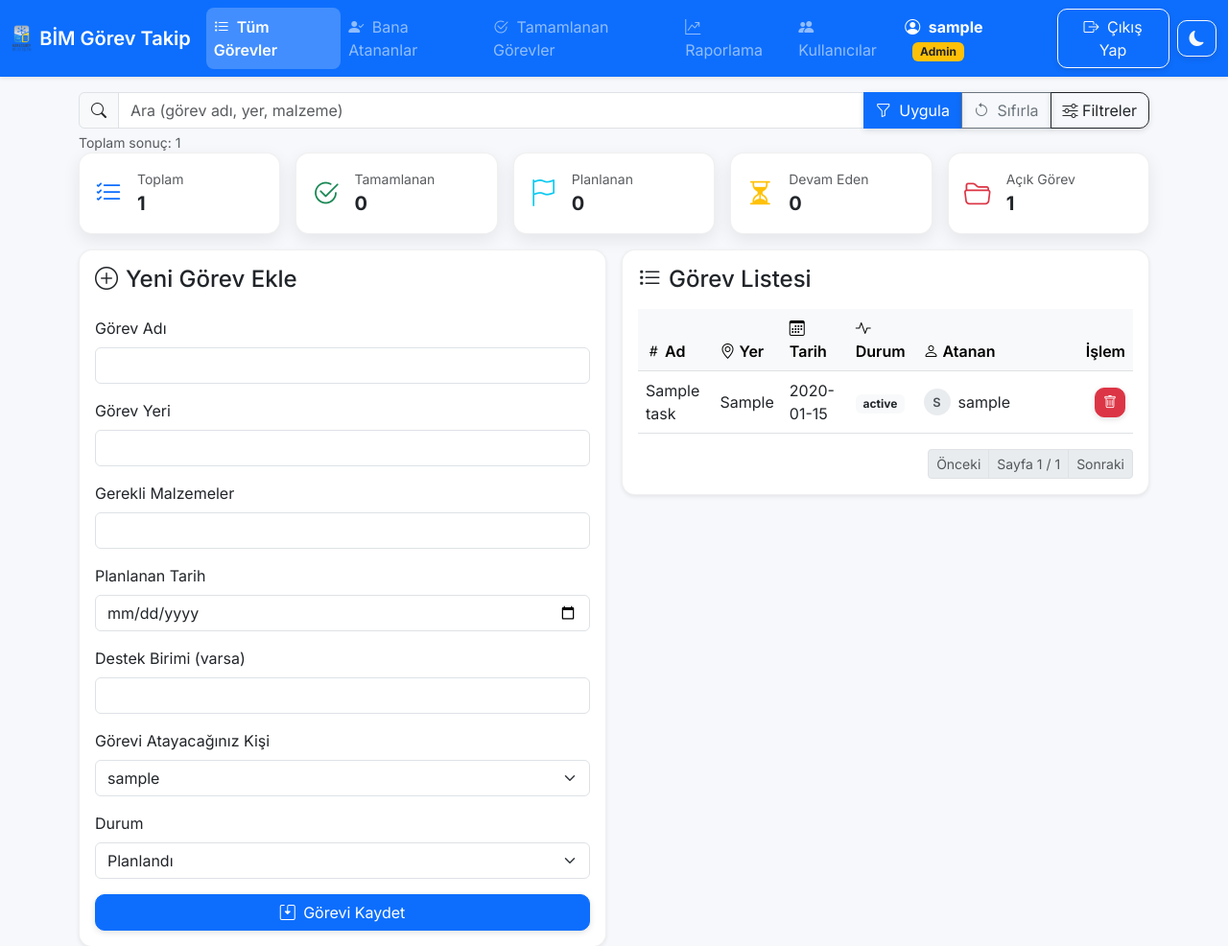
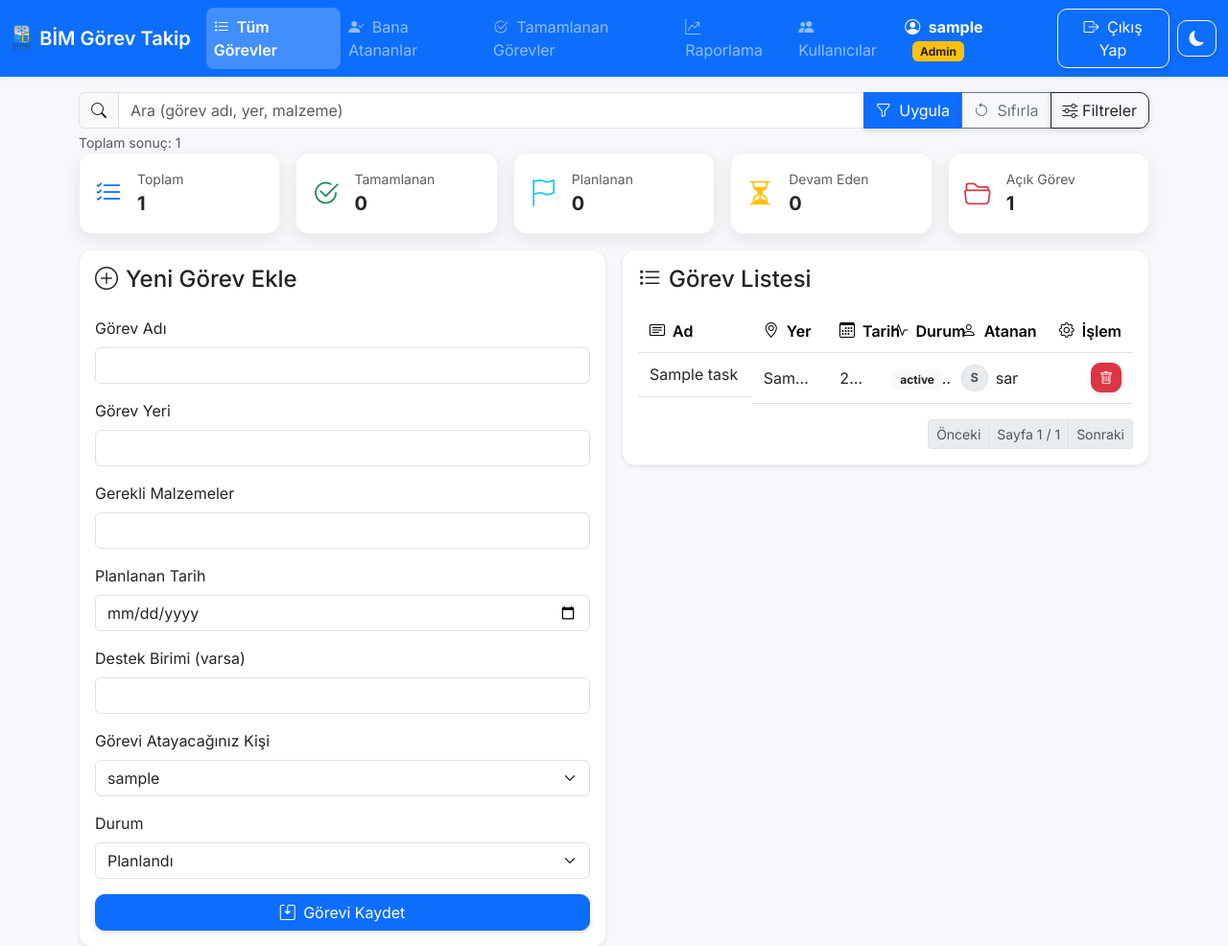
Before and after one commit to Rudywizz/gorevtakipneon, a Flask app: page /dashboard in a window 1280 px wide. Shown: the top 986 px of the page at 96% size. Run offline with Flask 3, Linux system fonts and the light colour scheme; the first user in the database is signed in; tables that the repository leaves empty hold one stand-in row (Sample ...); some libraries are stand-ins or nearby versions.

Commit message:
UI güncelleme: tablo kayma fix + görünüm iyileştirmeleri

```diff
--- a/static/css/ui.css
+++ b/static/css/ui.css
@@ -1,91 +1,152 @@
-/* Hafif yükselti ve modern görünüm */
-.card-raise {
-  border: 1px solid rgba(0,0,0,.08);
-  box-shadow: 0 2px 10px rgba(0,0,0,.04);
-  border-radius: 1rem;
+/* ========================================================================
+   BİM Görev Takip – UI helpers (temizlenmiş sürüm)
+   - Kart yükseltisi (card-raise / card-elevate)
+   - Durum pill'leri (status-pill)
+   - Tablo hizalama + hover şeridi hot-fix
+   - Yardımcılar (clip, avatar, btn-elevate)
+   - Dark-mode uyumu
+   ====================================================================== */
+
+/* --- Kart yükseltisi -------------------------------------------------- */
+.card-raise,
+.card-elevate{
+  border:1px solid rgba(0,0,0,.06);
+  border-radius:14px;
+  box-shadow:0 6px 18px rgba(0,0,0,.08);
+  background:var(--bs-body-bg,#fff);
+}
+.card-raise:hover,
+.card-elevate:hover{ box-shadow:0 10px 24px rgba(0,0,0,.12); }
+
+/* Dark mode kart */
+body.dark-mode .card-raise,
+body.dark-mode .card-elevate{
+  border-color:#333; background:#1e1e1e;
+  box-shadow:0 6px 18px rgba(0,0,0,.6);
+}
+body.dark-mode .card-raise:hover,
+body.dark-mode .card-elevate:hover{ box-shadow:0 10px 28px rgba(0,0,0,.7); }
+
+/* --- Tek satır ellipsis ---------------------------------------------- */
+.clip{ max-width:320px; overflow:hidden; text-overflow:ellipsis; white-space:nowrap; }
+.clip-sm{ max-width:240px; } .clip-lg{ max-width:360px; }
+
+/* --- Durum pill'leri (pastel) ---------------------------------------- */
+.status-pill{
+  display:inline-flex; align-items:center; gap:.25rem;
+  padding:.15rem .55rem; border-radius:999px;
+  font-size:.85rem; font-weight:600; line-height:1.1;
+  border:1px solid rgba(0,0,0,.08); background:#f7f9fc;
+  vertical-align:middle;
+}
+.status-done{        background:#e8f7ee; border-color:#c8ebd6; color:#166534; }
+.status-in-progress,
+.status-in_progress{ background:#fff7e6; border-color:#ffe4b3; color:#8a6d00; }
+.status-waiting{     background:#eef1f6; border-color:#dfe5f0; color:#344767; }
+.status-planned{     background:#eef7ff; border-color:#d6ecff; color:#0b5ed7; }
+.status-cancelled{   background:#fdecec; border-color:#f7c8c8; color:#9d1c1c; }
+.status-unknown{     background:#f1f3f5; border-color:#dee2e6; color:#495057; }
+
+body.dark-mode .status-pill{ background:#1f2430; border-color:#2b3140; color:#e6eefc; }
+
+/* --- Butonlar --------------------------------------------------------- */
+.btn-elevate{ box-shadow:0 2px 6px rgba(0,0,0,.12); border-radius:10px; }
+.btn-elevate:hover{ box-shadow:0 6px 14px rgba(0,0,0,.18); transform:translateY(-1px); }
+.btn-elevate:active{ transform:translateY(0); box-shadow:0 3px 8px rgba(0,0,0,.16); }
+.btn:focus-visible{ box-shadow:0 0 0 .25rem rgba(13,110,253,.25); }
+
+/* --- Avatar (ilk harf balonu) ---------------------------------------- */
+.avatar-initial{
+  display:inline-flex; width:28px; height:28px; border-radius:50%;
+  align-items:center; justify-content:center;
+  font-weight:700; font-size:.8rem;
+  background:#e9ecef; color:#495057; border:1px solid rgba(0,0,0,.05);
+}
+body.dark-mode .avatar-initial{ background:#2a2a2a; color:#e6e6e6; border-color:#3a3a3a; }
+
+/* =====================================================================
+   TABLOLAR – sabit yerleşim, taşma kontrolü ve düzgün hover şeridi
+   =================================================================== */
+.table td, .table th{ vertical-align:middle; hyphens:none; word-break:keep-all; }
+.table thead th{ background:var(--bs-tertiary-bg,#f8f9fa); position:relative; z-index:1; }
+body.dark-mode .table thead th{ background:#242424; }
+
+/* Sabit sütun yerleşimi */
+.table-fixed{ table-layout:fixed; width:100%; }
+
+/* colgroup için genişlik yardımcıları (isteneni kullan) */
+.table-fixed col.w-30{width:30%} .table-fixed col.w-28{width:28%}
+.table-fixed col.w-24{width:24%} .table-fixed col.w-22{width:22%}
+.table-fixed col.w-20{width:20%} .table-fixed col.w-18{width:18%}
+.table-fixed col.w-16{width:16%} .table-fixed col.w-14{width:14%}
+.table-fixed col.w-12{width:12%} .table-fixed col.w-10{width:10%}
+.table-fixed col.w-9{width:9%}   .table-fixed col.w-8{width:8%}
+
+/* Hücre içerik yardımcıları */
+.tcell{ overflow:hidden; text-overflow:ellipsis; min-width:0; }
+.t-clip{ white-space:nowrap; } /* tek satır */
+.t-multi-2{ display:-webkit-box; -webkit-box-orient:vertical; -webkit-line-clamp:2; overflow:hidden; white-space:normal; } /* 2 satır */
+.t-nowrap{ white-space:nowrap !important; font-variant-numeric:tabular-nums; } /* tarih/işlem gibi */
+.name-wrap{ display:inline-flex; align-items:center; gap:.5rem; min-width:0; }
+.name-wrap .name{ min-width:0; overflow:hidden; text-overflow:ellipsis; white-space:nowrap; }
+
+/* Aksiyon kolonu sıkışmasın */
+td.actions{ min-width:110px; }
+
+/* Rozet genel hizası */
+.badge{ vertical-align:middle; line-height:1.1; }
+
+/* --- Hover şeridi tek parça olsun (yamukluk giderici) ----------------- */
+/* Bootstrap varsayılanında hücre bazlı arka plan verilir; önce temizle */
+.table-hover > tbody > tr > *{ background-color:transparent !important; }
+/* sonra tüm hücrelere aynı tonu uygula */
+.table-hover > tbody > tr:hover > *{
+  background-color:var(--bs-table-hover-bg, rgba(13,110,253,.06)) !important;
+}
+body.dark-mode .table-hover > tbody > tr:hover > *{
+  background-color:rgba(255,255,255,.06) !important;
+}
+/* ==== TABLO HARMONIZE: kırpma + tek parça satır arkaplan/border ==== */
+.table-harmonize{
+  table-layout: fixed;           /* genişlikler colgroup'tan */
+  width:100%;
+  border-collapse: collapse;     /* satır çizgisi tek parça */
+  border-spacing: 0;
 }
 
-/* Tablo metinleri taşınca ellipsis */
-.clip {
-  max-width: 360px;
-  white-space: nowrap;
-  overflow: hidden;
-  text-overflow: ellipsis;
+/* hücre arka planı kapat, tek tip alt-bordera geç */
+.table-harmonize > :not(caption) > * > *{
+  background: transparent !important;
+  border-bottom: 1px solid var(--bs-table-border-color);
+  padding: .65rem .75rem;
+  vertical-align: middle;
+  hyphens: none;
+  word-break: keep-all;
 }
 
-/* Durum rozetleri – marka tonlarına yakın */
-.status-pill {
-  border-radius: 999px;
-  padding: .35rem .6rem;
-  font-size: .75rem;
-  font-weight: 600;
-  color: #fff;
+/* hover tüm satıra tek parça uygula */
+.table-harmonize tbody tr:hover{
+  background-color: var(--bs-table-hover-bg, rgba(13,110,253,.06)) !important;
 }
-.status-planned { background:#0d6efd; }
-.status-waiting { background:#6c757d; }
-.status-in-progress, .status-in_progress { background:#ffc107; color:#111; }
-.status-done { background:#198754; }
-.status-cancelled { background:#dc3545; }
-.status-unknown { background:#495057; }
-
-/* Buton odak durumlarını belirginleştir */
-.btn:focus-visible { box-shadow: 0 0 0 .25rem rgba(13,110,253,.25); }
-/* Durum seçim chip'leri */
-.status-chip-group {
-  display: flex;
-  flex-wrap: wrap;
-  gap: .5rem .5rem; /* Satır/sütun aralığı */
-  align-items: center;
-}
-.status-chip {
-  border-radius: 999px;
-  padding: .35rem .8rem;
-  font-weight: 600;
-}
-.status-chip i {
-  margin-right: .35rem;
-  opacity: .9;
-}/* --- UI helpers --------------------------------------------------------- */
-.card-raise {
-  border: 1px solid rgba(0,0,0,.06);
-  border-radius: 14px;
-  box-shadow: 0 6px 18px rgba(0,0,0,.08);
-}
-.card-raise:hover { box-shadow: 0 10px 24px rgba(0,0,0,.12); }
-
-/* uzun metinleri tek satırda kes */
-.clip {
-  max-width: 240px;
-  overflow: hidden;
-  text-overflow: ellipsis;
-  white-space: nowrap;
+body.dark-mode .table-harmonize tbody tr:hover{
+  background-color: rgba(255,255,255,.06) !important;
 }
 
-/* durum pill’leri (rapor tablosunda) */
-.status-pill {
-  display: inline-flex;
-  align-items: center;
-  gap: .25rem;
-  padding: .15rem .5rem;
-  border-radius: 999px;
-  font-size: .85rem;
-  border: 1px solid rgba(0,0,0,.08);
-  background: #f7f9fc;
+/* colgroup yardımcı sınıfları */
+.table-harmonize col.w-30{width:30%} .table-harmonize col.w-28{width:28%}
+.table-harmonize col.w-24{width:24%} .table-harmonize col.w-22{width:22%}
+.table-harmonize col.w-20{width:20%} .table-harmonize col.w-18{width:18%}
+.table-harmonize col.w-16{width:16%} .table-harmonize col.w-14{width:14%}
+
+/* hücre içerik yardımcıları */
+.tcell{min-width:0; overflow:hidden; text-overflow:ellipsis}
+.t-clip{white-space:nowrap}
+.t-multi-2{
+  display:-webkit-box; -webkit-box-orient:vertical; -webkit-line-clamp:2;
+  overflow:hidden; white-space:normal; overflow-wrap:anywhere; word-break:break-word;
 }
-.status-done        { background:#e8f7ee; border-color:#c8ebd6; color:#166534; }
-.status-in-progress { background:#fff7e6; border-color:#ffe4b3; color:#8a6d00; }
-.status-waiting     { background:#eef1f6; border-color:#dfe5f0; color:#344767; }
-.status-planned     { background:#eef7ff; border-color:#d6ecff; color:#0b5ed7; }
-.status-cancelled   { background:#fdecec; border-color:#f7c8c8; color:#9d1c1c; }
+.t-nowrap{white-space:nowrap !important; font-variant-numeric:tabular-nums}
 
-/* dark-mode uyumu */
-body.dark-mode .card-raise {
-  border-color: #333;
-  box-shadow: 0 6px 18px rgba(0,0,0,.6);
-}
-body.dark-mode .card-raise:hover { box-shadow: 0 10px 28px rgba(0,0,0,.7); }
-body.dark-mode .status-pill {
-  background: #1f2430;
-  border-color: #2b3140;
-  color: #e6eefc;
-}
+/* avatar + isim wrap */
+.name-wrap{display:inline-flex; align-items:center; gap:.5rem; min-width:0}
+.name-wrap .name{min-width:0; overflow:hidden; text-overflow:ellipsis; white-space:nowrap}
--- a/templates/base.html
+++ b/templates/base.html
@@ -19,8 +19,10 @@
   <link href="https://cdn.jsdelivr.net/npm/bootstrap@5.3.0/dist/css/bootstrap.min.css" rel="stylesheet" />
   <link href="https://cdn.jsdelivr.net/npm/bootstrap-icons@1.10.5/font/bootstrap-icons.css" rel="stylesheet" />
 
-  <!-- Özel UI stilleri -->
-  <link href="{{ url_for('static', filename='css/ui.css') }}" rel="stylesheet">
+  <!-- Özel UI stilleri (cache-bust ile) -->
+  <link
+    href="{{ url_for('static', filename='css/ui.css', v=config.get('APP_VERSION', 'dev')) }}"
+    rel="stylesheet">
 
   {% block extra_head %}{% endblock %}
 
--- a/templates/dashboard.html
+++ b/templates/dashboard.html
@@ -3,30 +3,22 @@
 
 {% block title %}Görev Paneli{% endblock %}
 
-{# Stil: satır kısaltma + mini avatar #}
 {% block extra_head %}
 <style>
-  .truncate-1 { overflow: hidden; text-overflow: ellipsis; white-space: nowrap; }
-  .truncate-2 {
-    display: -webkit-box; -webkit-box-orient: vertical; -webkit-line-clamp: 2;
-    overflow: hidden;
-  }
-  .avatar {
-    width: 28px; height: 28px; border-radius: 50%;
-    display: inline-flex; align-items: center; justify-content: center;
-    font-size: .8rem; font-weight: 600; background: #e9ecef; color: #495057;
-  }
-  body.dark-mode .avatar { background: #2a2a2a; color: #f1f1f1; }
-  .table thead th { font-weight: 600; }
+  /* Başlık ikonları için minik hizalama */
+  .table thead th{font-weight:600;vertical-align:middle;white-space:nowrap}
+  .table thead th .bi{position:relative;top:-1px}
+
+  /* Ek güvenlik: çok uzun tek-parça metinleri de kır */
+  .t-multi-2{overflow-wrap:anywhere;word-break:break-word}
+  .tcell{min-width:0} /* flex/inline-flex içinde kırpma çalışsın */
 </style>
 {% endblock %}
 
-{# Üst şerit: sayaç kartları #}
 {% block pre_content %}
   {% include "partials/_stats.html" %}
 {% endblock %}
 
-{# Başlık + minimalist filtre barı #}
 {% block page_header %}
 <form class="w-100" method="get" action="{{ url_for('dashboard') }}" id="filterForm" role="search" aria-label="Görev filtreleri">
   <div class="d-flex flex-column gap-1">
@@ -181,34 +168,40 @@
 
         {% if tasks %}
         <div class="table-responsive">
-          <table class="table table-hover align-middle mb-2">
+          <table class="table table-hover align-middle mb-2 table-harmonize">
+            <colgroup>
+              <col class="w-30"><!-- Ad -->
+              <col class="w-20"><!-- Yer -->
+              <col class="w-14"><!-- Tarih -->
+              <col class="w-18"><!-- Durum -->
+              <col class="w-18"><!-- Atanan -->
+              <col style="width:120px"><!-- İşlem -->
+            </colgroup>
             <thead class="table-light">
               <tr>
-                <th><i class="bi bi-hash"></i> Ad</th>
-                <th><i class="bi bi-geo-alt"></i> Yer</th>
-                <th><i class="bi bi-calendar3"></i> Tarih</th>
-                <th><i class="bi bi-activity"></i> Durum</th>
-                <th><i class="bi bi-person"></i> Atanan</th>
-                <th class="text-end" style="width:120px">İşlem</th>
+                <th scope="col" class="text-nowrap"><i class="bi bi-card-text me-1"></i> Ad</th>
+                <th scope="col" class="text-nowrap"><i class="bi bi-geo-alt me-1"></i> Yer</th>
+                <th scope="col" class="text-nowrap"><i class="bi bi-calendar3 me-1"></i> Tarih</th>
+                <th scope="col" class="text-nowrap"><i class="bi bi-activity me-1"></i> Durum</th>
+                <th scope="col" class="text-nowrap"><i class="bi bi-person me-1"></i> Atanan</th>
+                <th scope="col" class="text-end text-nowrap"><i class="bi bi-gear me-1"></i> İşlem</th>
               </tr>
             </thead>
             <tbody>
               {% for t in tasks %}
               <tr>
-                <td class="truncate-2" title="{{ t.title }}">{{ t.title }}</td>
-                <td class="truncate-1" title="{{ t.location }}">{{ t.location }}</td>
-                <td>{{ t.date|safe_date }}</td>
-                <td>
-                  {{ status_badge(t.status, t.accepted, t.completed) }}
-                </td>
-                <td>
+                <td class="tcell t-multi-2" title="{{ t.title }}">{{ t.title }}</td>
+                <td class="tcell t-clip" title="{{ t.location }}">{{ t.location }}</td>
+                <td class="tcell t-nowrap">{{ t.date|safe_date }}</td>
+                <td class="tcell">{{ status_badge(t.status, t.accepted, t.completed) }}</td>
+                <td class="tcell">
                   {% set name = t.assignee_name or '-' %}
-                  <span class="d-inline-flex align-items-center gap-2">
-                    <span class="avatar">{{ name[:1]|upper }}</span>
-                    <span class="truncate-1" title="{{ name }}">{{ name }}</span>
+                  <span class="name-wrap">
+                    <span class="avatar-initial">{{ name[:1]|upper }}</span>
+                    <span class="name" title="{{ name }}">{{ name }}</span>
                   </span>
                 </td>
-                <td class="text-end">
+                <td class="actions text-end t-nowrap">
                   {% if t.user_id == current_user %}
                     <form method="POST" action="{{ url_for('delete_task', task_id=t.id) }}"
                           onsubmit="return confirm('Bu görevi silmek istiyor musunuz?');" class="d-inline-block">
```
Also changed, not shown: other parts of templates/dashboard.html (+7 -16 lines).
